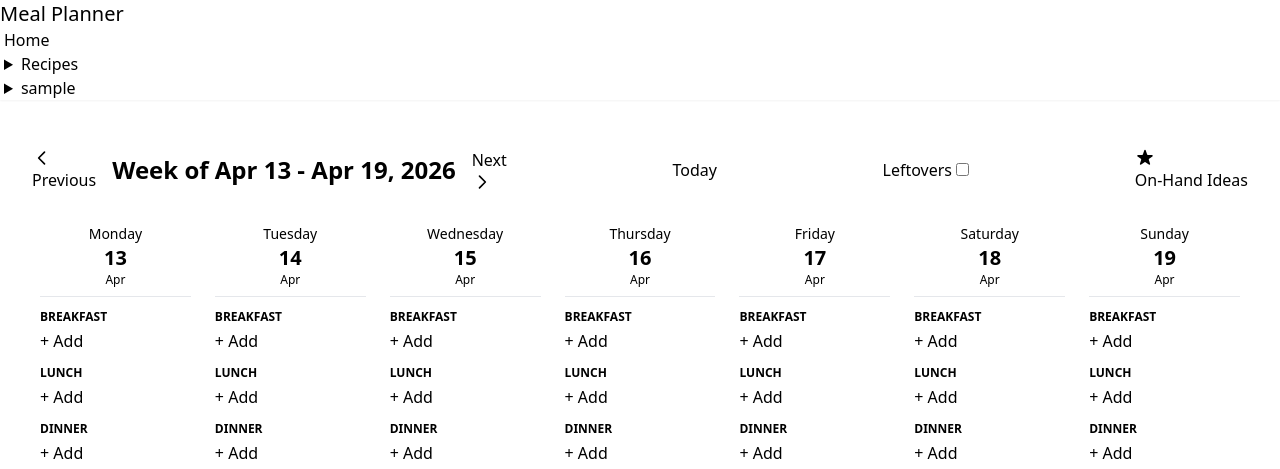
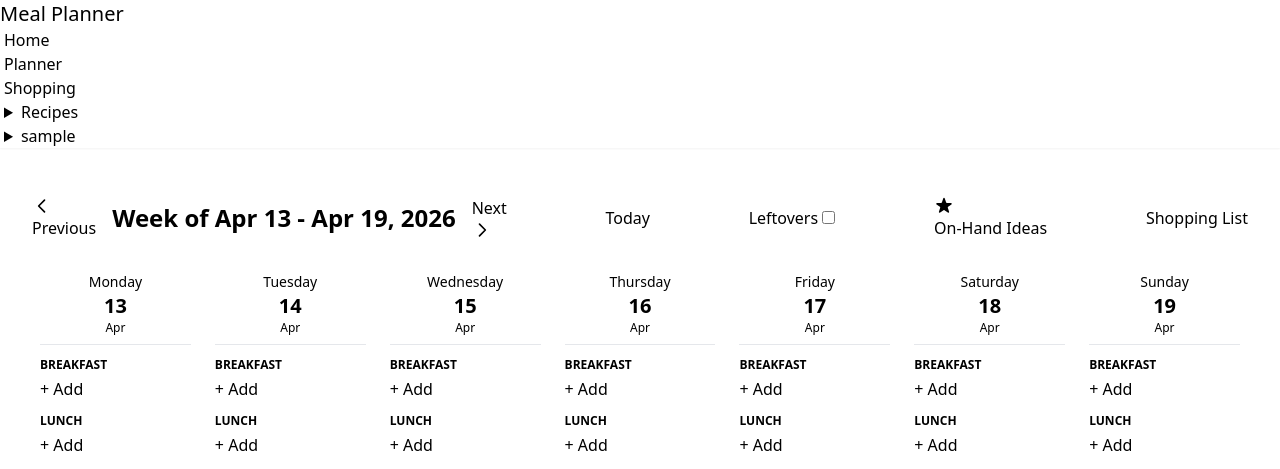
Before and after one commit to mattwilsoncp/MealPlanner, a Django app: page /planner/planner/ in a window 1280 px wide. Shown: the top 469 px of the page. Run offline with Django 5.2, Linux system fonts and the light colour scheme; the visitor is signed in with stand-in values (Sample User, id 1); some libraries are stand-ins or nearby versions.

Commit message:
feat(03-05): wire shopping access from planner and global navigation
- route shopping week view to the new interactive template with week-range/action URL context
- add Shopping links in desktop/mobile nav and planner CTA to current-week shopping list

```diff
--- a/meal_planner_app/templates/meal_planner/planner.html
+++ b/meal_planner_app/templates/meal_planner/planner.html
@@ -43,6 +43,10 @@
                 <path d="M11.049 2.927c.3-.921 1.603-.921 1.902 0l1.519 4.674a1 1 0 00.95.69h4.915c.969 0 1.371 1.24.588 1.81l-3.976 2.888a1 1 0 00-.363 1.118l1.518 4.674c.3.922-.755 1.688-1.538 1.118l-3.976-2.888a1 1 0 00-1.176 0l-3.976 2.888c-.783.57-1.838-.197-1.538-1.118l1.518-4.674a1 1 0 00-.363-1.118l-3.976-2.888c-.784-.57-.38-1.81.588-1.81h4.914a1 1 0 00.951-.69l1.519-4.674z"/>
             </svg>
             On-Hand Ideas
+        </a>
+
+        <a href="{% url 'shopping:week' %}?week_start={{ start_date|date:'Y-m-d' }}" class="btn btn-accent btn-sm">
+            Shopping List
         </a>
     </div>
 
--- a/templates/base.html
+++ b/templates/base.html
@@ -19,6 +19,10 @@
             <div class="flex-none hidden lg:flex">
                 <ul class="menu menu-horizontal px-1">
                     <li><a href="{% url 'home' %}">Home</a></li>
+                    {% if user.is_authenticated %}
+                    <li><a href="{% url 'meal_planner:planner' %}">Planner</a></li>
+                    <li><a href="{% url 'shopping:week' %}">Shopping</a></li>
+                    {% endif %}
                     <li>
                         <details>
                             <summary>Recipes</summary>
@@ -59,6 +63,10 @@
         <div class="container mx-auto lg:hidden" x-show="menuOpen" x-collapse>
             <ul class="menu bg-base-300 rounded-box p-2 shadow">
                 <li><a href="{% url 'home' %}" class="btn btn-ghost w-full">Home</a></li>
+                {% if user.is_authenticated %}
+                <li><a href="{% url 'meal_planner:planner' %}" class="btn btn-ghost w-full">Planner</a></li>
+                <li><a href="{% url 'shopping:week' %}" class="btn btn-ghost w-full">Shopping</a></li>
+                {% endif %}
                 <li><a href="{% url 'recipes:recipe_list' %}" class="btn btn-ghost w-full">All Recipes</a></li>
                 <li><a href="{% url 'recipes:recipe_create' %}" class="btn btn-ghost w-full">Add Recipe</a></li>
                 <li><a href="{% url 'reviews:review_queue' %}" class="btn btn-ghost w-full">Reviews</a></li>
```
Also changed, not shown: shopping/views.py (+8 -1 lines).
